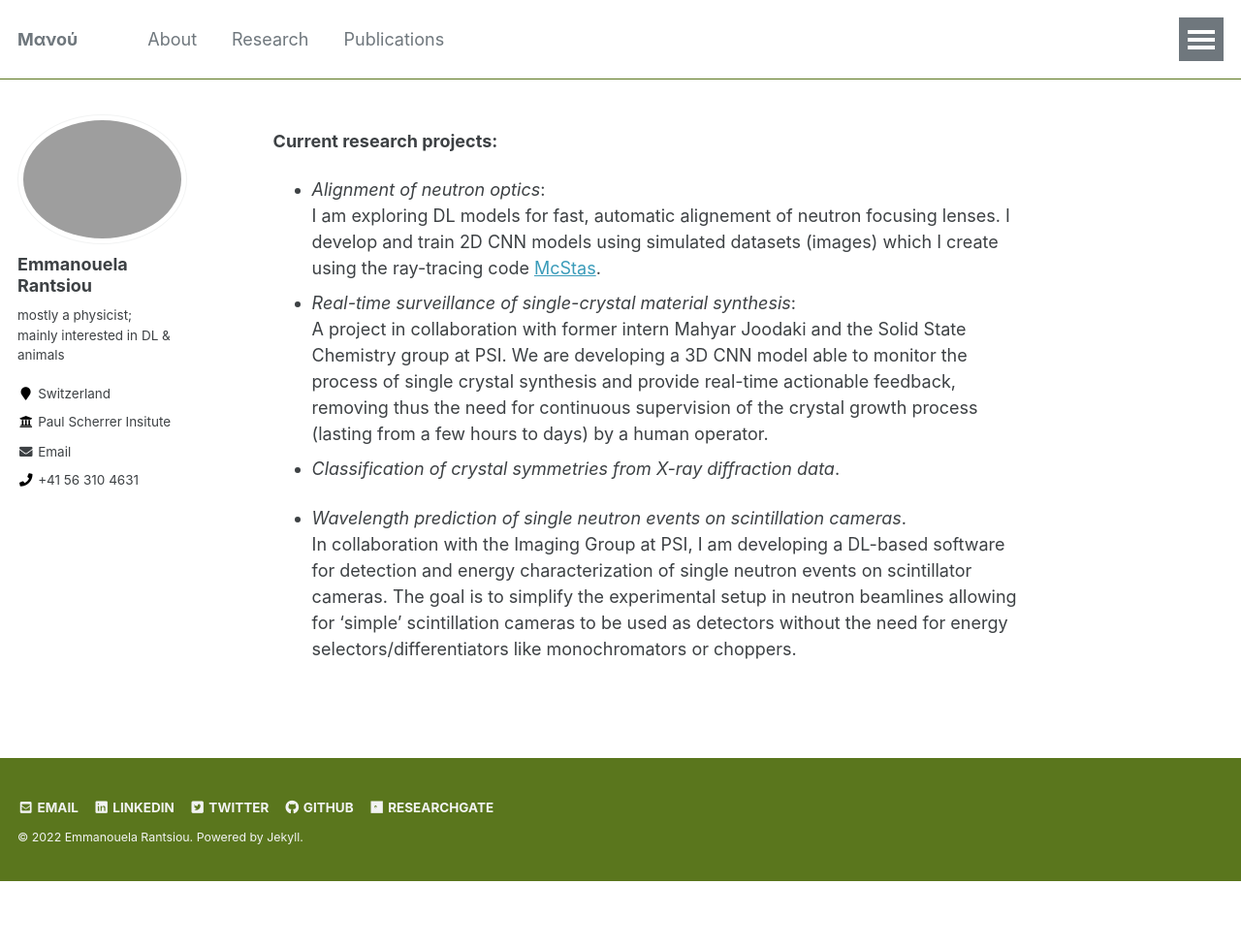
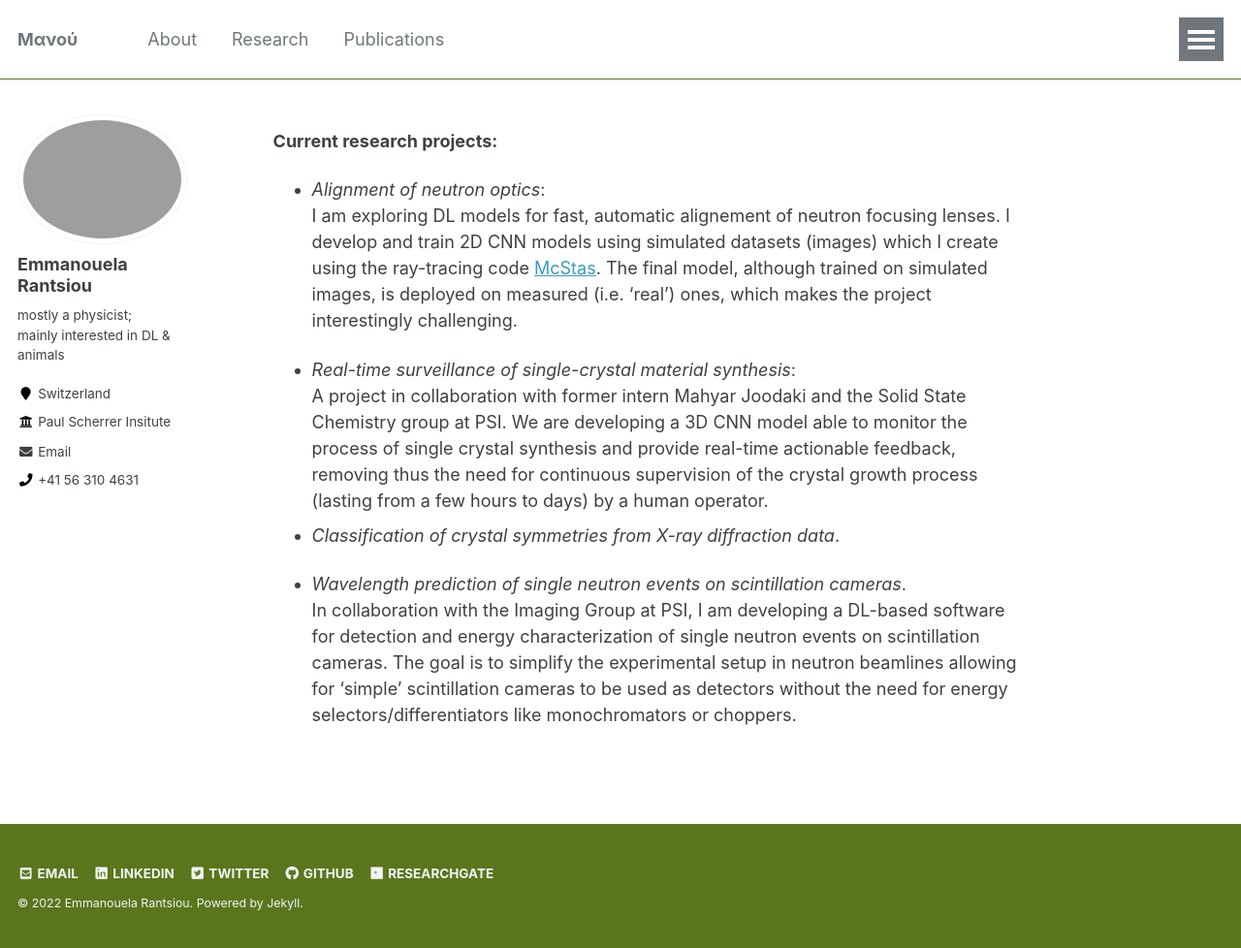
Before and after one commit to emmarant/emmarant.github.io, a Jekyll site: the page built from _pages/research.md, in a window 1280 px wide and 978 px high. Shown: the whole window at 97% size. Built offline with Jekyll 4.4.1, drawn with Linux system fonts in a browser that asks for light colours.

Commit message:
Update research.md

```diff
--- a/_pages/research.md
+++ b/_pages/research.md
@@ -11,9 +11,11 @@ author_profile: true
 
 - _Alignment of neutron optics_: <br> I am exploring DL models for fast, automatic alignement of neutron focusing lenses.
 I develop and train 2D CNN models using simulated datasets (images) which I create using the ray-tracing code <a href="https://www.mcstas.org">McStas</a>.
+The final model, although trained on simulated images, is deployed on measured (i.e. 'real') ones, which makes the project interestingly challenging.
+
 - _Real-time surveillance of single-crystal material synthesis_:<br>
 A project in collaboration with former intern Mahyar Joodaki and the Solid State Chemistry group at PSI. We are developing a 3D CNN model able to  monitor     the process of single crystal synthesis and provide real-time actionable feedback, removing thus the need for continuous supervision of the crystal growth process (lasting from a few hours to days) by a human operator.
 - _Classification of crystal symmetries  from X-ray diffraction data_. <br>
 
 - _Wavelength prediction of single neutron events on scintillation cameras_.<br>
-In collaboration with the Imaging Group at PSI, I am developing a DL-based software for detection and energy characterization of single neutron events on scintillator cameras. The goal is to simplify the experimental setup in neutron beamlines allowing for 'simple' scintillation cameras to be used as detectors without the need for energy selectors/differentiators like monochromators or choppers.
+In collaboration with the Imaging Group at PSI, I am developing a DL-based software for detection and energy characterization of single neutron events on scintillation cameras. The goal is to simplify the experimental setup in neutron beamlines allowing for 'simple' scintillation cameras to be used as detectors without the need for energy selectors/differentiators like monochromators or choppers.
```
